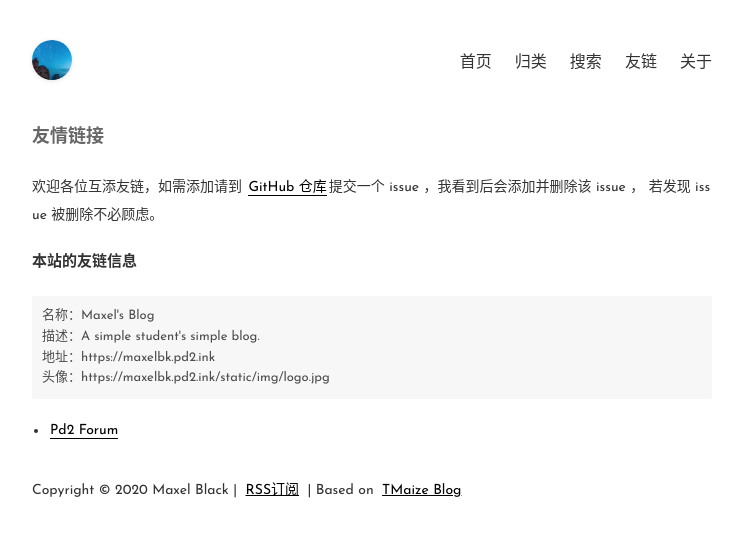
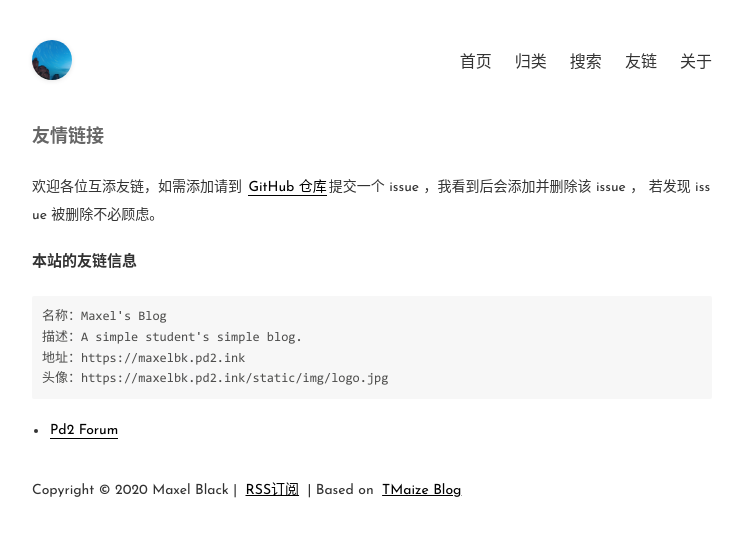
Before and after one commit to maxelblack/blog, a Jekyll site: the page built from pages/links.md, in a window 1280 px wide. Shown: the top 537 px of the page, without its empty margins (268-1011 px from the left). Built offline with Jekyll 4.4.1, drawn with Linux system fonts in a browser that asks for light colours; some web fonts are replaced; comment, search, counter and statistics services are not loaded.

Commit message:
Update the website.

```diff
--- a/static/css/highlight.css
+++ b/static/css/highlight.css
@@ -2,6 +2,8 @@
   font-family: 'Consolas';
   src: url('../font/consola.ttf');
 }
+
+.highlight { font-family: 'Consolas'; }
 
 .highlight .c  { color: #999988; } /* Comment */
 .highlight .cm { color: #999988; } /* Comment.Multiline */
```
